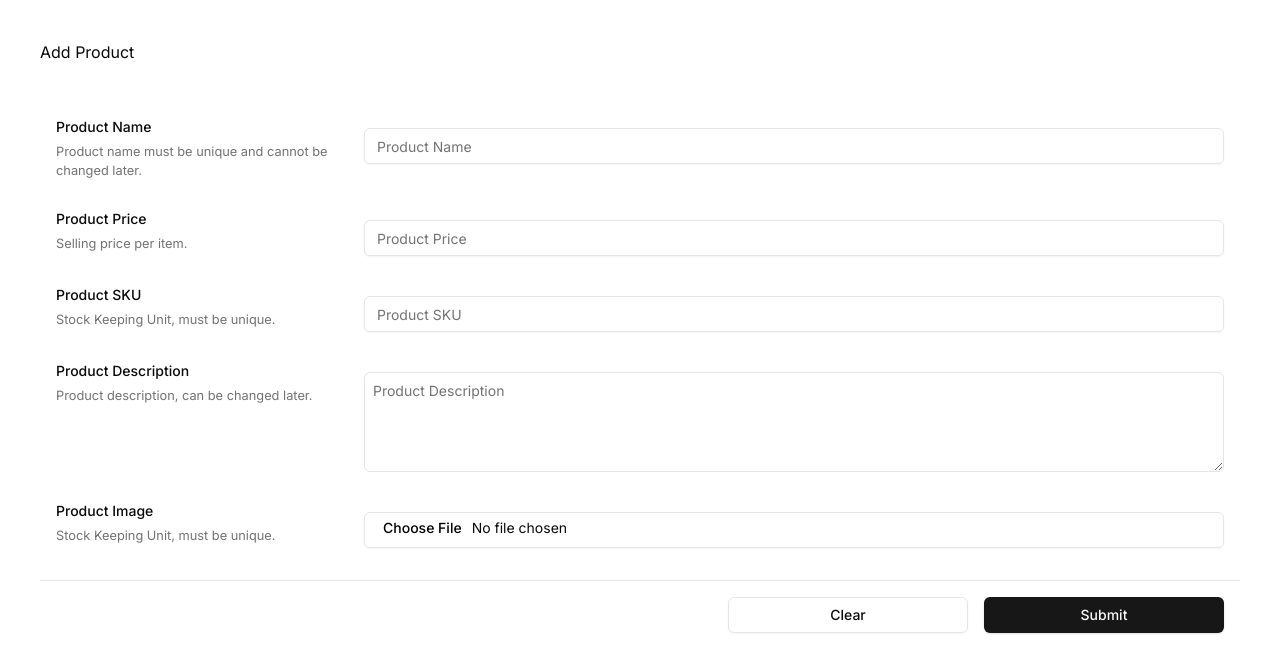
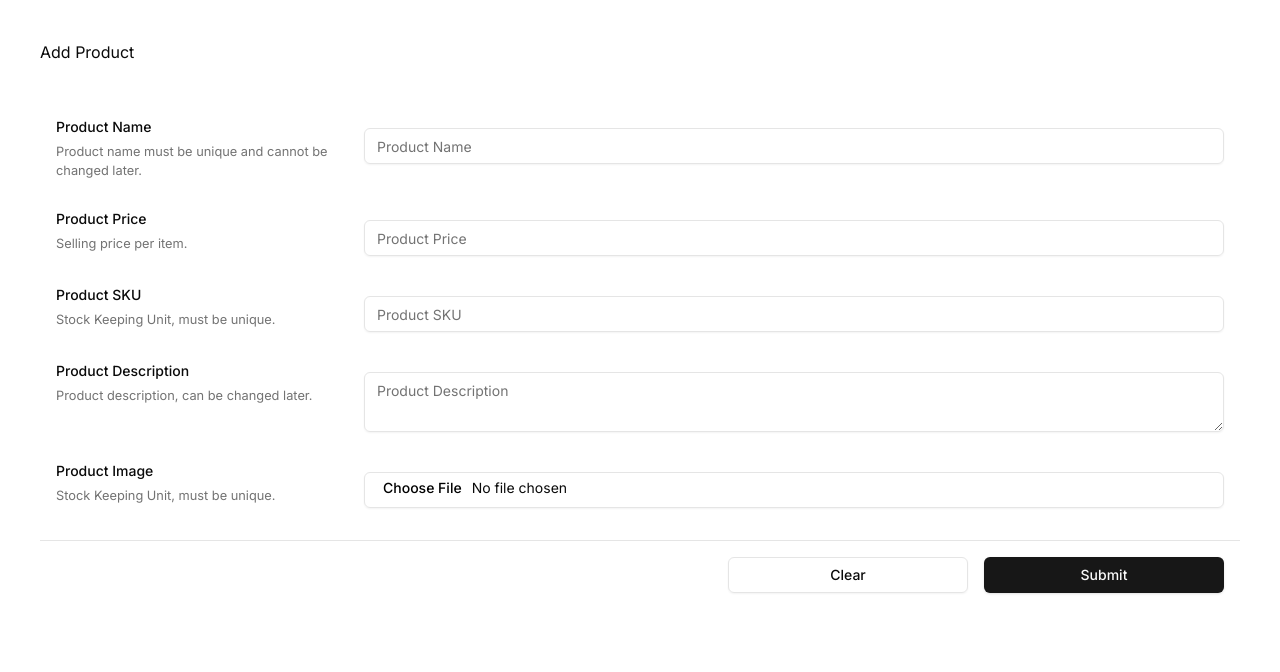
Before and after one commit to ceedadev/next-erp, a Next.js app: page /product/add in a window 1280 px wide. Shown: the top 672 px of the page. Built offline with nearby package versions, Linux system fonts and the light colour scheme; what drizzle-zod would draw is missing.

Commit message:
use shadcn textarea

```diff
--- a/src/components/forms/product-form.tsx
+++ b/src/components/forms/product-form.tsx
@@ -19,6 +19,7 @@
 
 import { sluggify } from "@/lib/format";
 import { CreateProduct } from "@/lib/validations/product";
+import { Textarea } from "../ui/textarea";
 
 export default function ProductForm() {
   // File input
@@ -144,11 +145,7 @@
               </div>
               <div className="flex flex-col w-full space-y-2">
                 <FormControl>
-                  <textarea
-                    className="w-full p-2 border rounded-md bg-background focus:ring-1 focus:ring-primary focus:outline-none text-base placeholder:text-muted-foreground placeholder:text-sm min-h-[100px]"
-                    placeholder="Product Description"
-                    {...field}
-                  />
+                  <Textarea placeholder="Product Description" {...field} />
                 </FormControl>
                 <FormMessage />
               </div>
--- /dev/null
+++ b/src/components/ui/textarea.tsx
@@ -0,0 +1,24 @@
+import * as React from "react"
+
+import { cn } from "@/lib/utils"
+
+export interface TextareaProps
+  extends React.TextareaHTMLAttributes<HTMLTextAreaElement> {}
+
+const Textarea = React.forwardRef<HTMLTextAreaElement, TextareaProps>(
+  ({ className, ...props }, ref) => {
+    return (
+      <textarea
+        className={cn(
+          "flex min-h-[60px] w-full rounded-md border border-input bg-transparent px-3 py-2 text-sm shadow-sm placeholder:text-muted-foreground focus-visible:outline-none focus-visible:ring-1 focus-visible:ring-ring disabled:cursor-not-allowed disabled:opacity-50",
+          className
+        )}
+        ref={ref}
+        {...props}
+      />
+    )
+  }
+)
+Textarea.displayName = "Textarea"
+
+export { Textarea }
```
